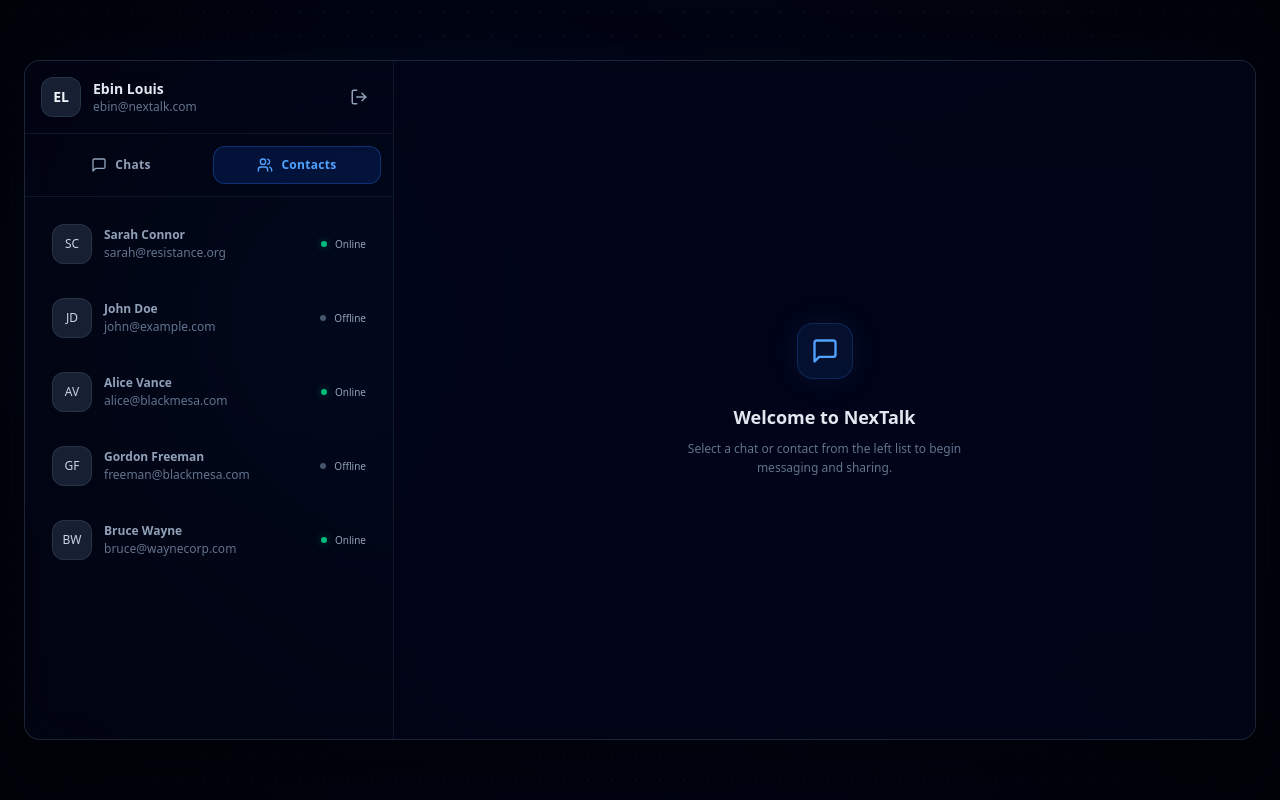
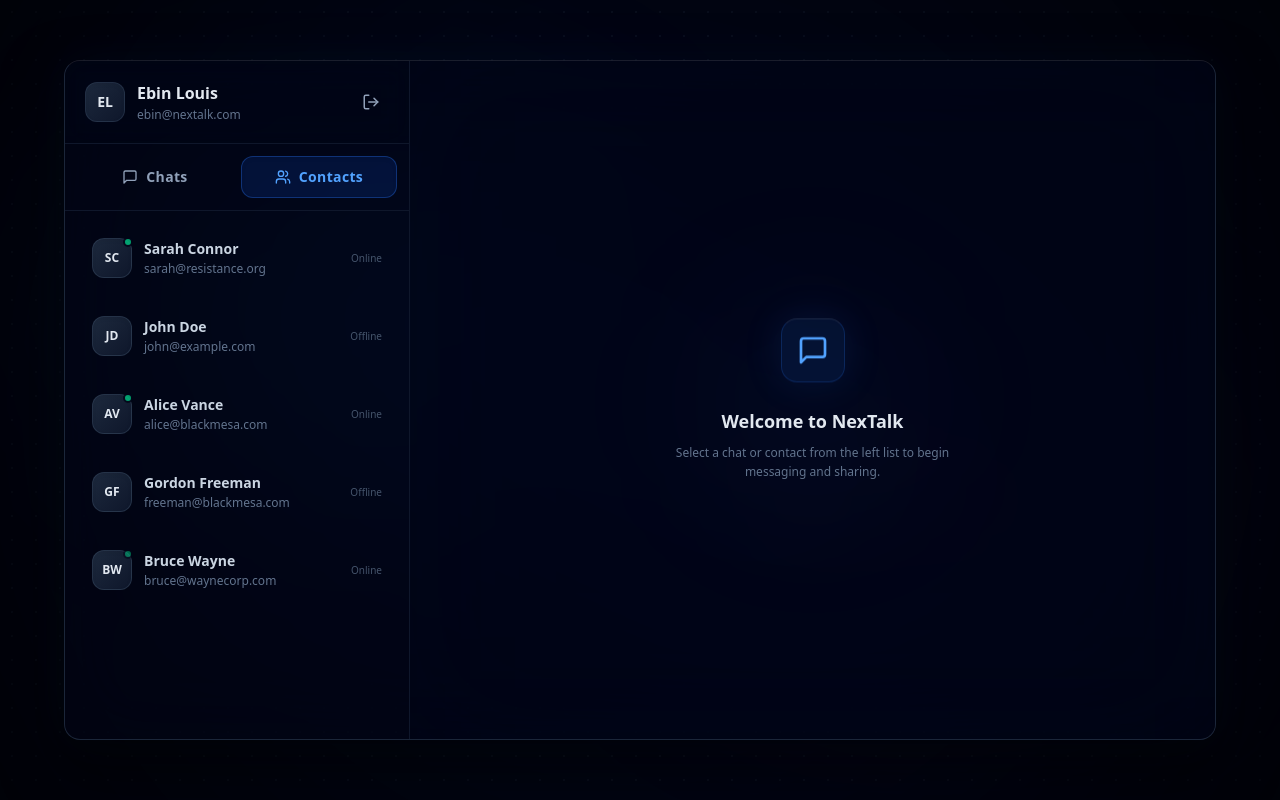
Before and after one commit to ebinlouis/NexTalk, a React (Vite) app in the folder frontend/: page / in a window 1280 px wide. Both pictures are taken after a click on the button "Contacts". Built offline with nearby package versions, Linux system fonts and the light colour scheme.

Commit message:
style(ui): align card dimensions and enhance Chat UI aesthetics

```diff
--- a/frontend/src/index.css
+++ b/frontend/src/index.css
@@ -74,3 +74,16 @@
     -webkit-text-fill-color: #f1f5f9 !important; /* Matches text-slate-100 */
     transition: background-color 5000s ease-in-out 0s;
 }
+
+@keyframes float {
+    0%, 100% {
+        transform: translateY(0);
+    }
+    50% {
+        transform: translateY(-8px);
+    }
+}
+
+.animate-float {
+    animation: float 4s ease-in-out infinite;
+}
--- a/frontend/src/pages/ChatPage.jsx
+++ b/frontend/src/pages/ChatPage.jsx
@@ -1,13 +1,13 @@
 import React, { useState, useEffect, useRef } from 'react';
 import { useNavigate } from 'react-router-dom';
-import { LogOut, MessageSquare, Users, Send } from 'lucide-react';
+import { LogOut, MessageSquare, Users, SendHorizontal } from 'lucide-react';
 import toast from 'react-hot-toast';
 
 // Mock data for initial presentation
 const MOCK_CHATS = [
-    { _id: '1', fullName: 'Sarah Connor', email: 'sarah@resistance.org', profilePic: '', lastMessage: 'No fate but what we make.', time: '10:42 AM' },
-    { _id: '2', fullName: 'John Doe', email: 'john@example.com', profilePic: '', lastMessage: 'Hey, is the NexTalk UI ready yet?', time: 'Yesterday' },
-    { _id: '3', fullName: 'Alice Vance', email: 'alice@blackmesa.com', profilePic: '', lastMessage: 'See you at the hazard course.', time: 'Monday' },
+    { _id: '1', fullName: 'Sarah Connor', email: 'sarah@resistance.org', profilePic: '', lastMessage: 'No fate but what we make.', time: '10:42 AM', isOnline: true },
+    { _id: '2', fullName: 'John Doe', email: 'john@example.com', profilePic: '', lastMessage: 'Hey, is the NexTalk UI ready yet?', time: 'Yesterday', isOnline: false },
+    { _id: '3', fullName: 'Alice Vance', email: 'alice@blackmesa.com', profilePic: '', lastMessage: 'See you at the hazard course.', time: 'Monday', isOnline: true },
 ];
 
 const MOCK_CONTACTS = [
@@ -106,27 +106,27 @@
             <div className="absolute inset-0 bg-[radial-gradient(circle_at_center,rgba(0,0,0,0)_20%,rgba(0,0,0,0.65)_100%)] pointer-events-none" />
 
             {/* Chat Card Container */}
-            <div className="w-full max-w-7xl h-[85vh] min-h-[600px] flex flex-col md:flex-row bg-slate-950/50 backdrop-blur-2xl border border-slate-800/95 rounded-2xl shadow-[0_25px_60px_rgba(0,0,0,0.65),0_0_50px_rgba(59,130,246,0.06)] overflow-hidden z-10">
+            <div className="w-full max-w-6xl h-[85vh] min-h-[600px] flex flex-col md:flex-row bg-slate-950/50 backdrop-blur-2xl border border-slate-800/95 border-t-white/10 rounded-2xl shadow-[0_25px_60px_rgba(0,0,0,0.65),0_0_50px_rgba(59,130,246,0.06)] overflow-hidden z-10 transition-all duration-500 hover:border-slate-700/50">
 
                 {/* Left Section (30% Width) */}
-                <div className="w-full md:w-[30%] h-1/2 md:h-full flex flex-col border-r border-slate-900 bg-transparent z-10">
+                <div className="w-full md:w-[30%] h-1/2 md:h-full flex flex-col border-r border-slate-900 bg-slate-950/10 z-10">
 
                     {/* First Div: Profile Header */}
-                    <div className="p-4 border-b border-slate-900 flex items-center justify-between bg-slate-950/20">
+                    <div className="p-5 border-b border-slate-900 flex items-center justify-between bg-slate-950/20 backdrop-blur-md">
                         <div className="flex items-center gap-3">
-                            <div className="w-10 h-10 rounded-xl bg-slate-800/80 border border-slate-700/60 flex items-center justify-center text-slate-350 font-medium">
-                                <span className="font-bold text-sm">
+                            <div className="w-10 h-10 rounded-xl bg-gradient-to-br from-slate-800 to-slate-900 border border-slate-700/50 flex items-center justify-center text-slate-200 font-semibold shadow-inner">
+                                <span className="text-sm">
                                     {currentUser.fullName.split(' ').map(n => n[0]).join('')}
                                 </span>
                             </div>
                             <div className="text-left">
-                                <h4 className="text-sm font-semibold text-slate-200">{currentUser.fullName}</h4>
-                                <p className="text-xs text-slate-500">{currentUser.email}</p>
+                                <h4 className="text-base font-semibold text-slate-200">{currentUser.fullName}</h4>
+                                <p className="text-xs text-slate-500 mt-0.5">{currentUser.email}</p>
                             </div>
                         </div>
                         <button
                             onClick={handleLogout}
-                            className="p-2 rounded-xl text-slate-400 hover:text-rose-400 hover:bg-rose-500/10 border border-transparent hover:border-rose-500/25 transition-all duration-200 cursor-pointer focus:outline-none"
+                            className="p-2 rounded-xl text-slate-400 hover:text-rose-450 hover:bg-rose-500/10 border border-transparent hover:border-rose-500/20 transition-all duration-200 cursor-pointer focus:outline-none"
                             title="Logout"
                         >
                             <LogOut size={18} />
@@ -137,7 +137,7 @@
                     <div className="p-3 border-b border-slate-900 flex gap-2 bg-slate-950/10">
                         <button
                             onClick={() => setActiveTab('chats')}
-                            className={`flex-1 py-2.5 px-4 rounded-xl flex items-center justify-center gap-2 text-xs font-semibold tracking-wide transition-all duration-250 cursor-pointer focus:outline-none border ${
+                            className={`flex-1 py-2.5 px-4 rounded-xl flex items-center justify-center gap-2 text-sm font-semibold tracking-wide transition-all duration-200 cursor-pointer focus:outline-none border ${
                                 activeTab === 'chats'
                                     ? 'bg-blue-600/15 border-blue-500/30 text-blue-400 shadow-inner'
                                     : 'bg-transparent border-transparent text-slate-400 hover:text-slate-200 hover:bg-slate-900/40'
@@ -148,7 +148,7 @@
                         </button>
                         <button
                             onClick={() => setActiveTab('contacts')}
-                            className={`flex-1 py-2.5 px-4 rounded-xl flex items-center justify-center gap-2 text-xs font-semibold tracking-wide transition-all duration-250 cursor-pointer focus:outline-none border ${
+                            className={`flex-1 py-2.5 px-4 rounded-xl flex items-center justify-center gap-2 text-sm font-semibold tracking-wide transition-all duration-200 cursor-pointer focus:outline-none border ${
                                 activeTab === 'contacts'
                                     ? 'bg-blue-600/15 border-blue-500/30 text-blue-400 shadow-inner'
                                     : 'bg-transparent border-transparent text-slate-400 hover:text-slate-200 hover:bg-slate-900/40'
@@ -160,7 +160,7 @@
                     </div>
 
                     {/* Third Div: Users/Contacts List */}
-                    <div className="flex-1 overflow-y-auto p-3 space-y-1 bg-transparent">
+                    <div className="flex-1 overflow-y-auto p-3 space-y-2 bg-transparent scrollbar-thin">
                         {activeTab === 'chats' ? (
                             MOCK_CHATS.map((chat) => (
                                 <button
@@ -168,23 +168,26 @@
                                     onClick={() => setSelectedUser(chat)}
                                     className={`w-full p-3.5 rounded-2xl flex items-center justify-between text-left transition-all duration-200 border cursor-pointer focus:outline-none group ${
                                         selectedUser?._id === chat._id
-                                            ? 'bg-slate-900/50 border-slate-800 text-white shadow-inner'
-                                            : 'bg-transparent border-transparent text-slate-400 hover:bg-slate-900/25 hover:text-slate-255'
+                                            ? 'bg-slate-900/50 border-slate-800/80 text-white shadow-inner shadow-black/20'
+                                            : 'bg-slate-900/5 border-transparent text-slate-400 hover:bg-slate-900/25 hover:border-slate-800/40 hover:text-slate-200'
                                     }`}
                                 >
                                     <div className="flex items-center gap-3 overflow-hidden">
-                                        <div className="w-10 h-10 rounded-xl bg-slate-800/80 border border-slate-700/60 flex items-center justify-center text-slate-300 font-medium">
+                                        <div className="w-10 h-10 rounded-xl bg-gradient-to-br from-slate-800 to-slate-900 border border-slate-700/60 flex items-center justify-center text-slate-200 font-semibold relative shadow-inner shrink-0">
                                             <span className="text-xs">{chat.fullName.split(' ').map(n => n[0]).join('')}</span>
+                                            {chat.isOnline && (
+                                                <span className="absolute -top-0.5 -right-0.5 w-2.5 h-2.5 rounded-full bg-emerald-500 border-2 border-slate-950 animate-pulse" />
+                                            )}
                                         </div>
                                         <div className="overflow-hidden">
-                                            <h5 className={`text-xs font-semibold transition-colors duration-200 ${selectedUser?._id === chat._id ? 'text-white' : 'text-slate-350'}`}>
+                                            <h5 className={`text-sm font-semibold transition-colors duration-200 ${selectedUser?._id === chat._id ? 'text-white' : 'text-slate-350'}`}>
                                                 {chat.fullName}
                                             </h5>
-                                            <p className="text-xs text-slate-500 truncate max-w-[180px] mt-0.5">{chat.lastMessage}</p>
+                                            <p className="text-xs text-slate-505 truncate max-w-[180px] mt-0.5">{chat.lastMessage}</p>
                                         </div>
                                     </div>
-                                    <div className="text-right shrink-0">
-                                        <span className="text-[10px] text-slate-600">{chat.time}</span>
+                                    <div className="text-right shrink-0 ml-2">
+                                        <span className="text-[10px] text-slate-600 group-hover:text-slate-500 transition-colors">{chat.time}</span>
                                     </div>
                                 </button>
                             ))
@@ -196,20 +199,22 @@
                                         setSelectedUser(contact);
                                         setActiveTab('chats'); // Jump to chats tab upon selection
                                     }}
-                                    className="w-full p-3.5 rounded-2xl flex items-center justify-between text-left transition-all duration-200 border border-transparent hover:bg-slate-900/25 text-slate-400 hover:text-slate-200 cursor-pointer focus:outline-none"
+                                    className="w-full p-3.5 rounded-2xl flex items-center justify-between text-left transition-all duration-205 border border-transparent hover:bg-slate-900/25 hover:border-slate-800/40 text-slate-400 hover:text-slate-200 cursor-pointer focus:outline-none"
                                 >
                                     <div className="flex items-center gap-3">
-                                        <div className="w-10 h-10 rounded-xl bg-slate-800/80 border border-slate-700/60 flex items-center justify-center text-slate-300 font-medium">
+                                        <div className="w-10 h-10 rounded-xl bg-gradient-to-br from-slate-800 to-slate-900 border border-slate-700/60 flex items-center justify-center text-slate-200 font-semibold relative shadow-inner shrink-0">
                                             <span className="text-xs">{contact.fullName.split(' ').map(n => n[0]).join('')}</span>
+                                            {contact.status === 'Online' && (
+                                                <span className="absolute -top-0.5 -right-0.5 w-2.5 h-2.5 rounded-full bg-emerald-500 border-2 border-slate-950 animate-pulse" />
+                                            )}
                                         </div>
                                         <div>
-                                            <h5 className="text-xs font-semibold text-slate-355">{contact.fullName}</h5>
+                                            <h5 className="text-sm font-semibold text-slate-300">{contact.fullName}</h5>
                                             <p className="text-xs text-slate-500 mt-0.5">{contact.email}</p>
                                         </div>
                                     </div>
                                     <div className="flex items-center gap-2 shrink-0">
-                                        <span className={`w-1.5 h-1.5 rounded-full ${contact.status === 'Online' ? 'bg-emerald-500 shadow-[0_0_8px_rgba(16,185,129,0.5)]' : 'bg-slate-600'}`} />
-                                        <span className="text-[10px] text-slate-650">{contact.status}</span>
+                                        <span className="text-[10px] text-slate-600">{contact.status}</span>
                                     </div>
                                 </button>
                             ))
@@ -218,18 +223,18 @@
                 </div>
 
                 {/* Right Section (70% Width) */}
-                <div className="w-full md:w-[70%] h-1/2 md:h-full flex flex-col bg-slate-950/60 backdrop-blur-3xl z-10 relative">
+                <div className="w-full md:w-[70%] h-1/2 md:h-full flex flex-col bg-slate-950/40 backdrop-blur-3xl z-10 relative">
 
                     {selectedUser ? (
                         <>
                             {/* Selected Partner Header */}
-                            <div className="p-4 border-b border-slate-900 flex items-center justify-between bg-slate-950/20">
+                            <div className="p-4 border-b border-slate-900 flex items-center justify-between bg-slate-950/20 backdrop-blur-md">
                                 <div className="flex items-center gap-3">
-                                    <div className="w-10 h-10 rounded-xl bg-slate-800/80 border border-slate-700/60 flex items-center justify-center text-slate-300 font-medium">
+                                    <div className="w-10 h-10 rounded-xl bg-gradient-to-br from-slate-800 to-slate-900 border border-slate-700/60 flex items-center justify-center text-slate-200 font-semibold relative shadow-inner">
                                         <span className="text-xs">{selectedUser.fullName.split(' ').map(n => n[0]).join('')}</span>
                                     </div>
                                     <div className="text-left">
-                                        <h4 className="text-sm font-semibold text-slate-200">{selectedUser.fullName}</h4>
+                                        <h4 className="text-base font-semibold text-slate-200">{selectedUser.fullName}</h4>
                                         <p className="text-[10px] text-emerald-400 flex items-center gap-1">
                                             <span className="w-1 h-1 rounded-full bg-emerald-400 inline-block animate-pulse"></span>
                                             active now
@@ -239,16 +244,16 @@
                             </div>
 
                             {/* Message History list */}
-                            <div className="flex-1 overflow-y-auto p-4 space-y-4">
+                            <div className="flex-1 overflow-y-auto p-5 space-y-4 bg-slate-950/5">
                                 {currentThread.map((msg) => {
                                     const isMe = msg.senderId === 'me';
                                     return (
                                         <div key={msg._id} className={`flex ${isMe ? 'justify-end' : 'justify-start'}`}>
-                                            <div className={`max-w-[70%] rounded-2xl px-4 py-3 text-xs leading-relaxed text-left border bg-slate-900/50 text-slate-200 border-slate-800/80 ${
-                                                isMe ? 'rounded-tr-none' : 'rounded-tl-none'
+                                            <div className={`max-w-[70%] rounded-2xl px-4 py-3.5 text-sm leading-relaxed text-left border bg-slate-900/40 text-slate-200 border-slate-850 shadow-md ${
+                                                isMe ? 'rounded-tr-none border-blue-500/10 shadow-blue-500/2' : 'rounded-tl-none'
                                             }`}>
                                                 <p>{msg.text}</p>
-                                                <span className="text-[9px] text-slate-400/60 block text-right mt-1.5">
+                                                <span className="text-[10px] text-slate-500 block text-right mt-1.5">
                                                     {new Date(msg.createdAt).toLocaleTimeString([], { hour: '2-digit', minute: '2-digit' })}
                                                 </span>
                                             </div>
@@ -260,32 +265,35 @@
 
                             {/* Input Sender controls */}
                             <form onSubmit={handleSendMessage} className="p-4 border-t border-slate-900 bg-slate-950/20">
-                                <div className="flex gap-2">
+                                <div className="flex items-stretch gap-2">
                                     <input
                                         type="text"
                                         placeholder="Type a message..."
                                         value={inputMessage}
                                         onChange={(e) => setInputMessage(e.target.value)}
-                                        className="flex-1 bg-slate-900/10 border border-slate-800/80 rounded-xl px-4 py-3 text-sm text-slate-100 placeholder-slate-500 outline-none transition-all duration-250 focus:border-blue-500/80 focus:ring-4 focus:ring-blue-500/10 focus:bg-slate-950/60"
+                                        className="flex-1 bg-slate-900/10 border border-slate-800/80 rounded-xl px-4 py-3.5 text-base text-slate-100 placeholder-slate-500 outline-none transition-all duration-200 focus:border-blue-500/60 focus:ring-4 focus:ring-blue-500/10 focus:bg-slate-950/60 shadow-inner"
                                     />
                                     <button
                                         type="submit"
                                         disabled={!inputMessage.trim()}
-                                        className="p-3 bg-gradient-to-r from-blue-600 to-indigo-600 hover:from-blue-500 hover:to-indigo-500 text-white rounded-xl shadow-md transition-all duration-200 cursor-pointer disabled:opacity-40 disabled:cursor-not-allowed"
+                                        className="px-5 bg-gradient-to-tr from-blue-600 to-indigo-600 hover:from-blue-500 hover:to-indigo-500 text-white rounded-xl shadow-md shadow-blue-500/10 transition-all duration-200 cursor-pointer disabled:opacity-40 disabled:cursor-not-allowed active:scale-[0.97] flex items-center justify-center shrink-0"
                                     >
-                                        <Send size={16} />
+                                        <SendHorizontal size={20} />
                                     </button>
                                 </div>
                             </form>
                         </>
                     ) : (
                         /* Welcome Screen Placeholder */
-                        <div className="flex-1 flex flex-col items-center justify-center p-6 text-center select-none animate-fade-in">
-                            <div className="w-14 h-14 rounded-2xl bg-blue-500/10 border border-blue-500/20 flex items-center justify-center text-blue-400 mb-6 shadow-[0_0_30px_rgba(59,130,246,0.1)]">
-                                <MessageSquare size={28} />
+                        <div className="flex-1 flex flex-col items-center justify-center p-6 text-center select-none animate-fade-in relative overflow-hidden">
+                            {/* Ambient back glow behind logo */}
+                            <div className="absolute w-[200px] h-[200px] rounded-full bg-blue-500/5 blur-[80px] pointer-events-none" />
+
+                            <div className="w-16 h-16 rounded-2xl bg-blue-500/10 border border-blue-500/20 flex items-center justify-center text-blue-400 mb-6 shadow-[0_0_40px_rgba(59,130,246,0.12)] border-t-white/10 animate-float z-10">
+                                <MessageSquare size={32} />
                             </div>
-                            <h3 className="text-lg font-bold text-slate-200 mb-2">Welcome to NexTalk</h3>
-                            <p className="text-xs text-slate-500 max-w-xs leading-relaxed">
+                            <h3 className="text-lg font-bold text-slate-200 mb-2 z-10">Welcome to NexTalk</h3>
+                            <p className="text-xs text-slate-500 max-w-xs leading-relaxed z-10">
                                 Select a chat or contact from the left list to begin messaging and sharing.
                             </p>
                         </div>
--- a/frontend/src/pages/SignupPage.jsx
+++ b/frontend/src/pages/SignupPage.jsx
@@ -54,7 +54,7 @@
 
             {/* Main Container */}
             <div
-                className="w-full max-w-6xl mx-auto px-6 md:px-14 py-12 md:py-14 flex flex-col lg:flex-row items-center lg:items-stretch justify-center gap-12 lg:gap-16 z-10 animate-fade-in opacity-0 bg-slate-950/50 backdrop-blur-2xl border border-slate-800/95 rounded-2xl shadow-[0_25px_60px_rgba(0,0,0,0.65),0_0_50px_rgba(59,130,246,0.06)] border-t-white/10 relative transition-all duration-500 hover:border-slate-700/50"
+                className="w-full max-w-6xl h-[85vh] min-h-[600px] mx-auto px-6 md:px-14 py-12 md:py-14 flex flex-col lg:flex-row items-center lg:items-stretch justify-center gap-12 lg:gap-16 z-10 animate-fade-in opacity-0 bg-slate-950/50 backdrop-blur-2xl border border-slate-800/95 rounded-2xl shadow-[0_25px_60px_rgba(0,0,0,0.65),0_0_50px_rgba(59,130,246,0.06)] border-t-white/10 relative transition-all duration-500 hover:border-slate-700/50"
                 style={{ animationFillMode: 'forwards' }}
             >
                 {/* Left Section: Branding & Features (Hidden on mobile/tablet for centering card) */}
@@ -213,6 +213,7 @@
                                 <button
                                     type="button"
                                     onClick={() => setShowPassword(!showPassword)}
+                                    tabIndex="-1"
                                     className="text-slate-500 hover:text-slate-200 transition-colors duration-200 focus:outline-none cursor-pointer p-1 rounded-lg hover:bg-slate-800/40"
                                 >
                                     {showPassword ? <EyeOff size={16} /> : <Eye size={16} />}
@@ -236,6 +237,7 @@
                                 <button
                                     type="button"
                                     onClick={() => setShowConfirmPassword(!showConfirmPassword)}
+                                    tabIndex="-1"
                                     className="text-slate-500 hover:text-slate-200 transition-colors duration-200 focus:outline-none cursor-pointer p-1 rounded-lg hover:bg-slate-800/40"
                                 >
                                     {showConfirmPassword ? <EyeOff size={16} /> : <Eye size={16} />}
--- a/frontend/src/store/useAuthStore.js
+++ b/frontend/src/store/useAuthStore.js
@@ -1,6 +1,8 @@
 import { create } from 'zustand';
 import api from '../lib/api';
 import toast from 'react-hot-toast';
+
+const delay = (ms) => new Promise((resolve) => setTimeout(resolve, ms));
 
 export const useAuthStore = create((set) => ({
     authUser: null,
@@ -29,6 +31,7 @@
         try {
             const res = await api.post('/api/auth/login', data);
             set({ authUser: res.data.data });
+            await delay(2000);
             toast.success('Welcome back!');
             return { success: true };
         } catch (error) {
```
Also changed, not shown: frontend/src/pages/LoginPage.jsx (+6 -3 lines).
